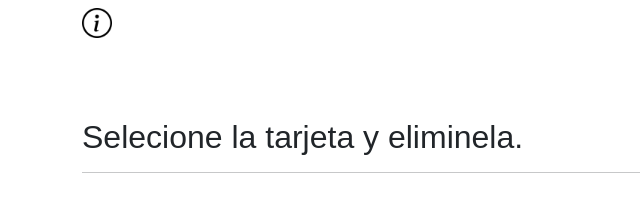
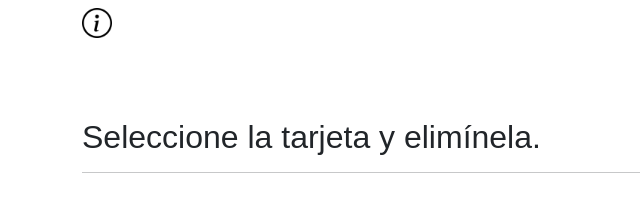
Before and after one commit to Jhosue900/info-merl-front, a React (Create React App) app: page /delete in a window 1280 px wide. Shown: the top 200 px of the page, without its empty margins (0-640 px from the left). Built offline with nearby package versions, Linux system fonts and the light colour scheme; no server answers.

Commit message:
Segundo commit

```diff
--- a/src/components/delete.jsx
+++ b/src/components/delete.jsx
@@ -1,6 +1,6 @@
 import { useState, React, useEffect } from "react";
 import "../css/delete.css";
-import axios, { Axios } from "axios";
+import axios from "axios";
 import { useNavigate } from "react-router-dom";
 
 export default function Delete() {
@@ -17,22 +17,17 @@ export default function Delete() {
     axios
       .get("https://informacion-martin-eduardo-rios.vercel.app/showall")
       .then((response) => {
-        setInfo(response.data);
+        const sortedInfo = response.data.sort((a, b) => {
+          return new Date(b.fecha) - new Date(a.fecha);
+        });
+        setInfo(sortedInfo);
         setLoading(false);
       })
       .catch((err) => {
         console.log(err.message);
         setLoading(false);
       });
-
-    let sortedInfo = info.sort((a, b) => {
-      return new Date(b.fecha) - new Date(a.fecha);
-    });
-
-    setInfo(sortedInfo);
-    console.log(info);
   }, []); // agrega una dependencia adicional vacía para que useEffect se ejecute solo una vez
-
 
   const handleDelete = (id, infoType) => {
     if (confirm("¿Está segur@ de que desea eliminar este elemento?")) {
@@ -44,7 +39,7 @@ export default function Delete() {
         })
         .then((response) => {
           if (response.data.status === 200) {
-            alert("Se elimino correctamente");
+            alert("Se eliminó correctamente");
           }
           // Aquí podrías actualizar el estado de tu componente si fuese necesario
         })
@@ -62,15 +57,11 @@ export default function Delete() {
     }
   };
 
-
-
-
-
   return (
     <div className="container">
       <br />
       <br />
-      <h2 className="title">Selecione la tarjeta y eliminela.</h2>
+      <h2 className="title">Seleccione la tarjeta y elimínela.</h2>
       <hr />
       <button className="btn btn-link" onClick={onPress}>
         Regresar
```
